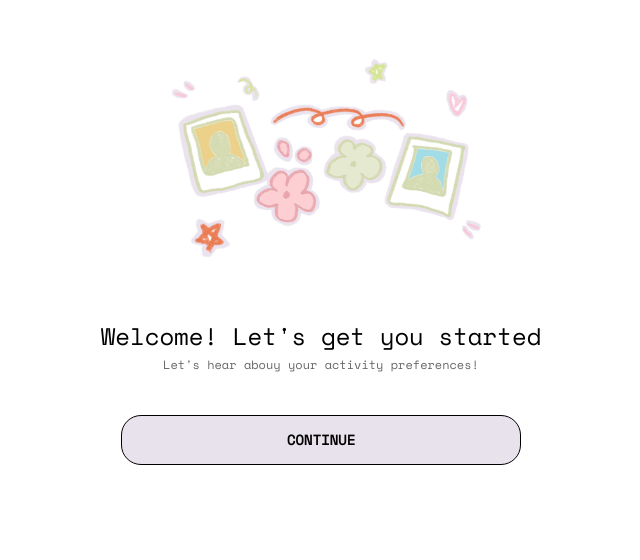
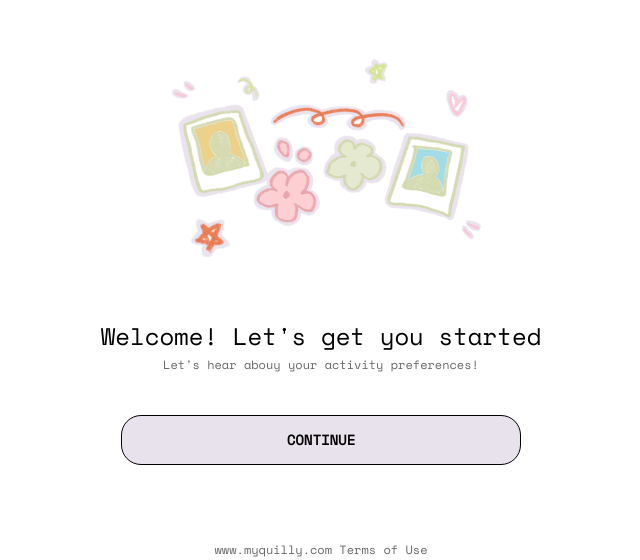
Before and after one commit to Quillyofficial/quilly_form, a React (Create React App) app: page /welcome in a window 1280 px wide. Shown: the part 240-800 px from the top of the page, without its empty margins (319-959 px from the left). Built offline with nearby package versions, Linux system fonts and the light colour scheme.

Commit message:
Added bottom element

```diff
--- a/src/App.css
+++ b/src/App.css
@@ -57,6 +57,16 @@
     top: 150px;
 }
 
+
+.container {
+  display: block;
+  margin-left: auto;
+  margin-right: auto;
+  width: 50%;
+  position: relative;
+  top: 160px;
+}
+
 .welcomeImage {
   margin-left: auto;
   margin-right: auto;
--- a/src/pages/Welcome.js
+++ b/src/pages/Welcome.js
@@ -13,7 +13,8 @@ function Welcome() {
   }
 
   return (
-    <div class='imageClass'>
+    <div>
+    <div class='container'>
     <div style={{
       position:'absolute',
       top:'250px',
@@ -72,6 +73,17 @@ function Welcome() {
 
     </div>
     </div>
+
+      <FormHelperText sx={{
+        textAlign: 'center',
+        position: 'absolute',
+        bottom: '0',
+        width: '100%'
+      }}>
+        www.myquilly.com Terms of Use
+      </FormHelperText>
+
+    </div>
   )
 }
 
```
